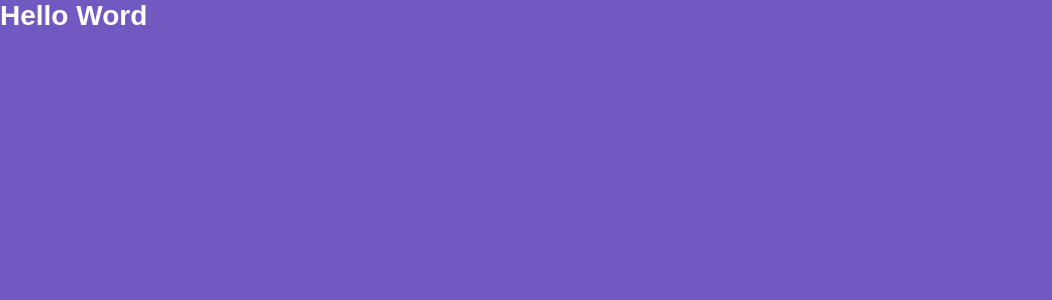
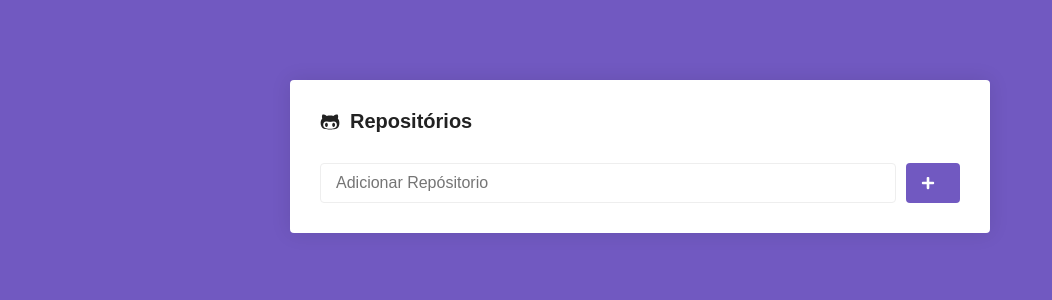
Before and after one commit to farleybsd/Rocketseat-Bootcamp-GoStack-9, a React (Create React App) app in the folder modulo05/modulo05/: page / in a window 1280 px wide. Shown: the top 300 px of the page, without its empty margins (0-1052 px from the left). Built offline with nearby package versions, Linux system fonts and the light colour scheme.

Commit message:
Estilizando Pag Main

```diff
--- a/modulo05/modulo05/src/pages/Main/index.js
+++ b/modulo05/modulo05/src/pages/Main/index.js
@@ -1,11 +1,27 @@
 import React from 'react';
+import { FaGithubAlt, FaPlus } from 'react-icons/fa'
 
-import { Title } from './styles';
+import { Container, Form, SubmitButton } from './styles';
 
 export default function Main() {
     return (
-        <Title>
-            Hello Word
-        </Title>
+
+        <Container>
+            <h1>
+                <FaGithubAlt />
+                Repositórios
+            </h1>
+
+            <Form onSubmit={() => { }}>
+                <input
+                    type="text"
+                    placeholder="Adicionar Repósitorio"
+                />
+                <SubmitButton>
+                    <FaPlus color="#FFF" size={14} />
+                </SubmitButton>
+            </Form>
+        </Container>
+
     );
 }
--- a/modulo05/modulo05/src/pages/Main/styles.js
+++ b/modulo05/modulo05/src/pages/Main/styles.js
@@ -1,6 +1,53 @@
 import styled from 'styled-components'
 
-export const Title = styled.h1`
-color:#fff
+export const Container = styled.div`
 
-`;
+    max-width:700px;
+    background:#fff;
+    border-radius:4px;
+    box-shadow:0 0 20px rgba(0,0,0,0.1);
+    padding:30px;
+    margin:80px auto;
+
+    h1{
+        font-size:20px;
+        display:flex;
+        flex-direction:row;
+        align-items:center;
+    }
+    svg{
+        margin-right: 10px;
+    }
+
+
+ `
+export const Form = styled.form`
+
+    margin-top: 30px;
+    display:flex;
+    flex-direction: row;
+
+    input{
+        flex:1;
+        border: 1px solid #eee;
+        padding: 10px 15px;
+        border-radius: 4px;
+        font-size:16px;
+    }
+
+ `
+
+export const SubmitButton = styled.button.attrs({
+    type: 'submit',
+})`
+
+        background: #7159c1;
+        border:0;
+        padding:0 15px;
+        margin-left:10px;
+        border-radius:4px;
+        display:flex;
+        justify-content:center;
+        align-items:center;
+
+ `
--- a/modulo05/package.json
+++ b/modulo05/package.json
@@ -1,5 +1,6 @@
 {
   "dependencies": {
+    "react-icons": "^3.10.0",
     "react-router-dom": "^5.1.2",
     "styled-components": "^5.1.0"
   }
```
Also changed, not shown: 2 other files (tests, documents, lock files or other folders).
